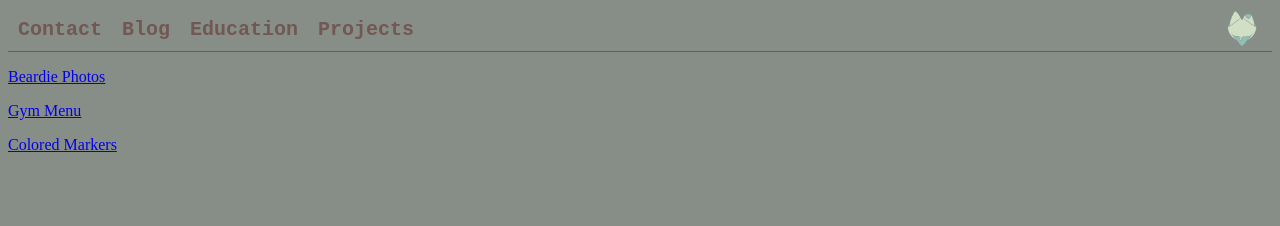
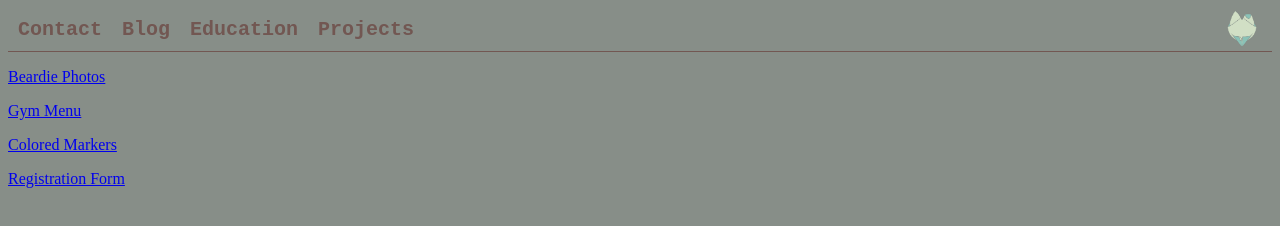
Before and after one commit to BraveLilFox/ArticFoxPortfolio, a plain HTML site: page ArcticFoxApp/Projects/projects.html in a window 1280 px wide. Drawn offline with Linux system fonts and the light colour scheme.

Commit message:
Update projects.html

```diff
--- a/ArcticFoxApp/Projects/projects.html
+++ b/ArcticFoxApp/Projects/projects.html
@@ -27,6 +27,7 @@
             <p class="project"><a href="BeardiePhotoApp/beardie.html">Beardie Photos</a></p>
             <p class="project"><a href="GymSchedule/gymschedule.html">Gym Menu</a></p>
             <p class="project"><a href="ColorfulMarkers/colorfulmarkers.html">Colored Markers</a></p>
+            <p class="project"><a href="RegistrationForm/registrationform.html">Registration Form</a></p>
         </div>
     </body>
     </html>
```
